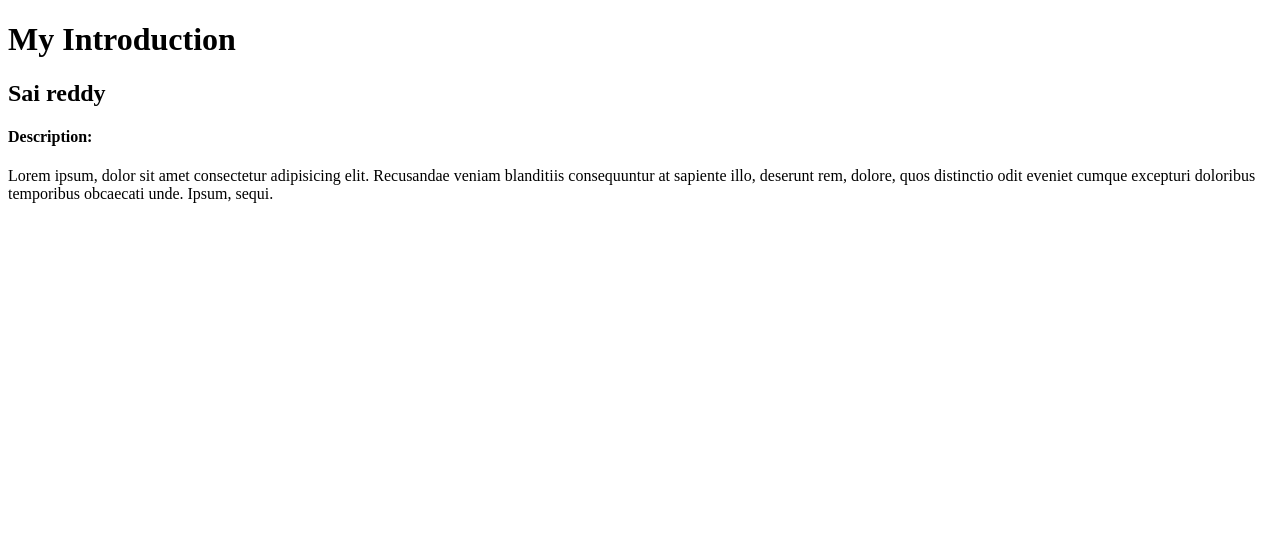
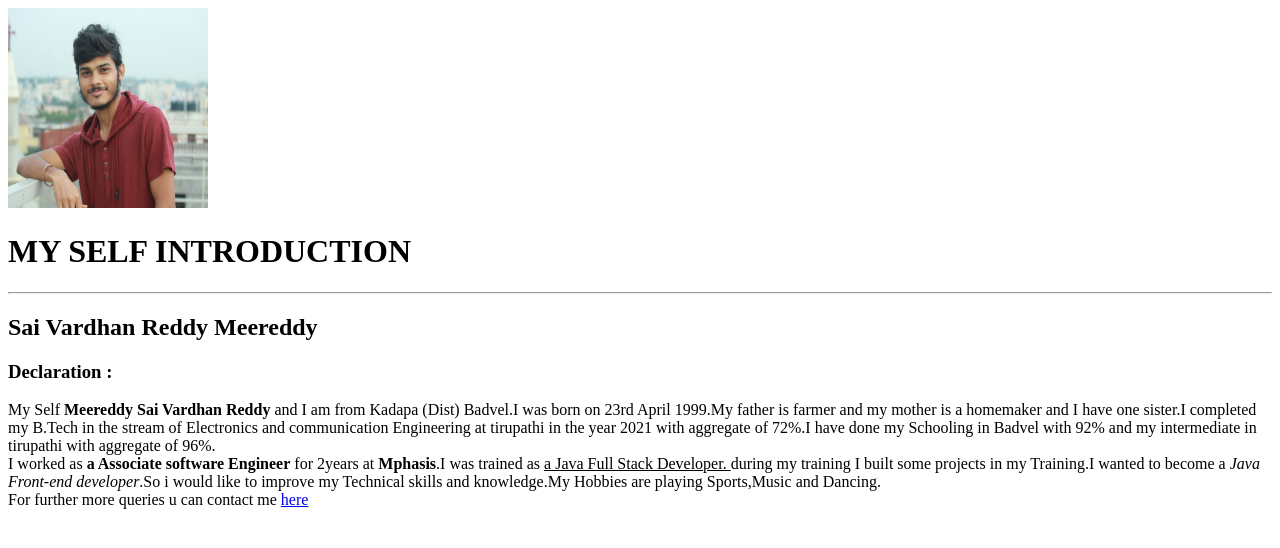
Before and after one commit to Saivardhan27/HTML-CSS-11, a plain HTML site: page HTML/Classes/Second project.html in a window 1280 px wide. Drawn offline with Linux system fonts and the light colour scheme.

Commit message:
Created second Project

```diff
--- a/HTML/Classes/Second project.html
+++ b/HTML/Classes/Second project.html
@@ -3,13 +3,15 @@
 <head>
     <meta charset="UTF-8">
     <meta name="viewport" content="width=device-width, initial-scale=1.0">
-    <title>Seconnd project</title>
+    <title>Second Assignment</title>
 </head>
 <body>
-    <h1>My Introduction</h1>
-    <h2>Sai reddy </h2>
-    <h4>Description:</h4>
-    <p>Lorem ipsum, dolor sit amet consectetur adipisicing elit. Recusandae veniam blanditiis consequuntur at sapiente illo, deserunt rem, dolore, quos distinctio odit eveniet cumque excepturi doloribus temporibus obcaecati unde. Ipsum, sequi.</p>
+    <img src="./imges/Sai Reddy.jpg" width="200" height="200">
+    <h1>MY SELF INTRODUCTION</h1> <hr>
+    <h2>Sai Vardhan Reddy Meereddy</h2>
+    <h3>Declaration : </h3>
+    <p>My Self <b>Meereddy Sai Vardhan Reddy </b>and I am from Kadapa (Dist) Badvel.I was born on 23rd April 1999.My father is farmer and my mother is a homemaker and I have one sister.I completed my B.Tech in the stream of Electronics and communication Engineering at tirupathi in the year 2021 with aggregate of 72%.I have done my Schooling in Badvel with 92% and my intermediate in tirupathi with aggregate of 96%. <br>I worked as <b>a Associate software Engineer</b> for 2years at <b>Mphasis</b>.I was trained as <u>a Java Full Stack Developer. </u>during my training I built some projects in my Training.I wanted to become a <i>Java Front-end developer</i>.So i would like to improve my Technical skills and knowledge.My Hobbies are playing Sports,Music and Dancing.<br>
+    For further more queries u can contact me <a href="https://www.instagram.com/sai_sree27?igsh=MW5qYmo2dXJudjQxZg==">here</a></p>
 
 </body>
 </html>
```
Also changed, not shown: HTML/Classes/imges/Sai Reddy.jpg (added).
